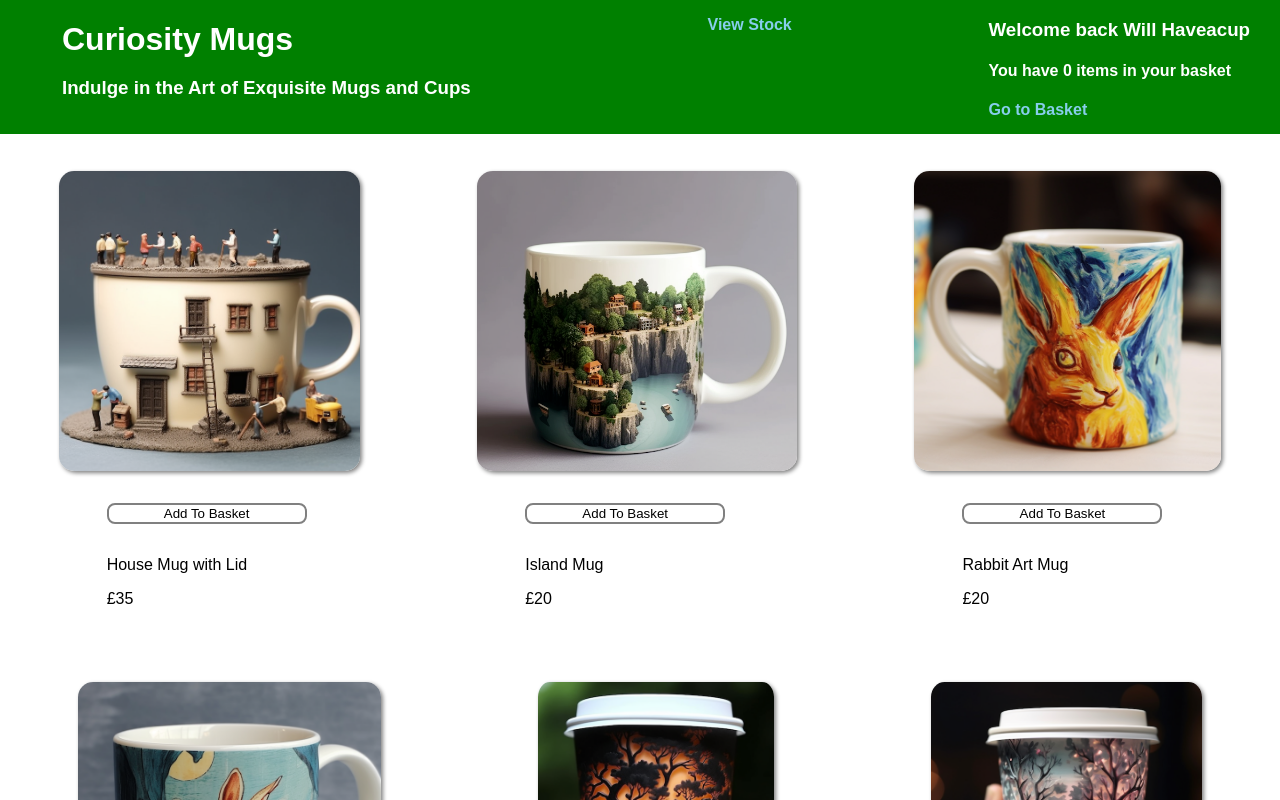
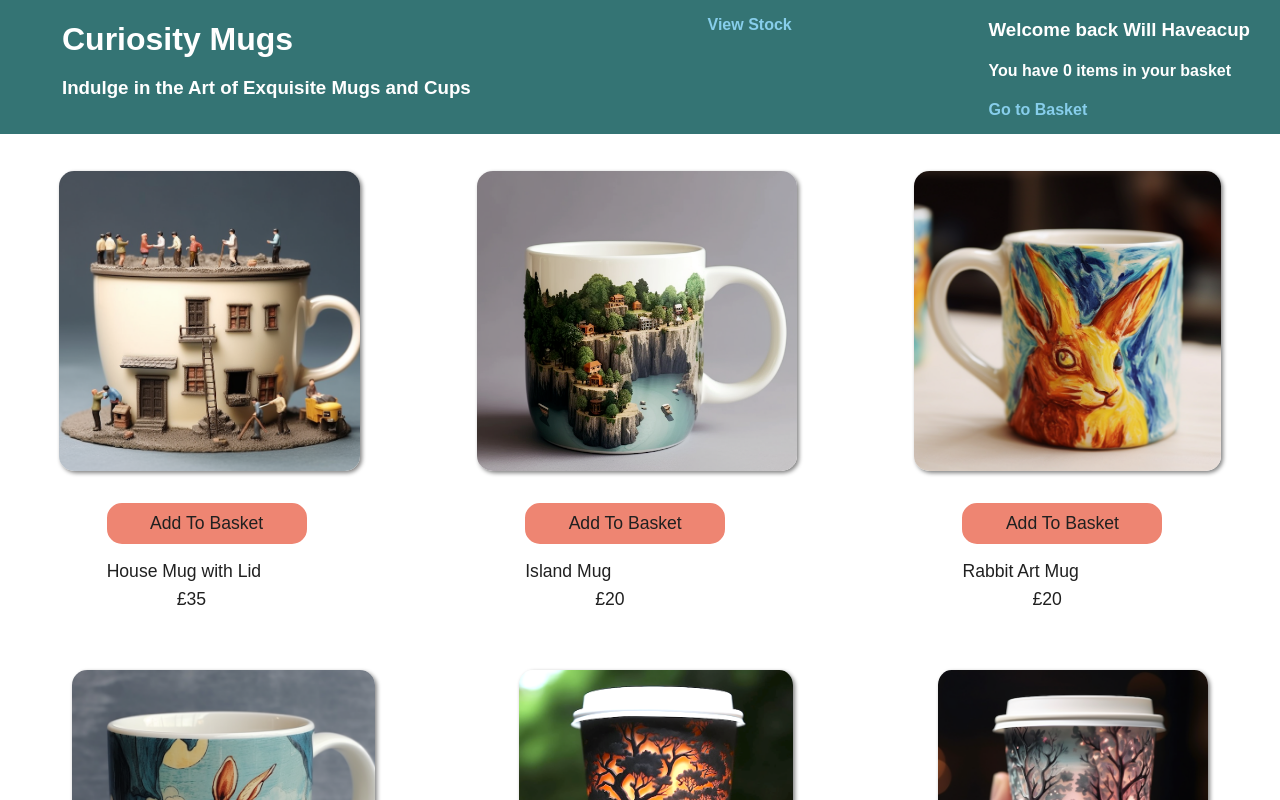
Before and after one commit to taksgarby/curiositymugs, a React (Create React App) app: page / in a window 1280 px wide. Shown: the top 800 px of the page. Built offline with nearby package versions, Linux system fonts and the light colour scheme.

Commit message:
changed button styling

```diff
--- a/src/components/Header.js
+++ b/src/components/Header.js
@@ -5,7 +5,7 @@ import styled from 'styled-components';
 const Header = ( { user } ) => {
 
   const Header = styled.header`
-    background-color: green;
+    background: #347474;
     color: white;
     display: flex;
     justify-content: space-between;
--- a/src/components/Item.js
+++ b/src/components/Item.js
@@ -21,20 +21,32 @@ const Item = ({ item, user, onBasketAdd }) => {
   `
 
   const Button = styled.button `
-    background-color: white;
-    color: black;
+    background: #ee8572;
+    color: #202020;
     margin-left: 80px;
+    padding: 8px;
+    font-size: 1.1rem;
 
-    border: 2px solid grey;
-    border-radius: 8px;
+    border: 2px solid #ee8572;
+    border-radius: 15px;
     width: 200px;
 
   `
 
   const ItemInfo = styled.p `
     margin-left: 80px;
+    margin-bottom: 7px;
+    color: #202020;
+    font-size: 1.1rem;
+  `
 
-  `
+  const PriceInfo = styled.p `
+  margin-left: 150px;
+  margin-top: 0;
+  color: #202020;
+  font-size: 1.1rem;
+
+`
 
   const onClick = () => {
     const updatedUser = { ...user };
@@ -47,9 +59,11 @@ const Item = ({ item, user, onBasketAdd }) => {
       <ItemImage src={require("../images/" + item.image)} alt="item" />
       <Button onClick={onClick}>Add To Basket</Button>
       <ItemInfo>
-      <p>{item.name}</p>
-      <p>£{item.price}</p>
+      {item.name}
       </ItemInfo>
+      <PriceInfo>
+      £{item.price}
+      </PriceInfo>
     </StockItem>
   );
 };
```
Also changed, not shown: src/images/darkforest_cup.png, 7 other files (tests, documents, lock files or other folders).
